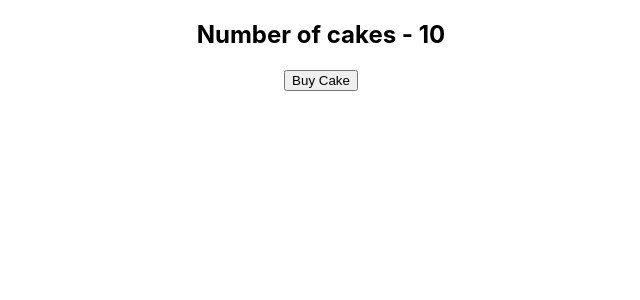
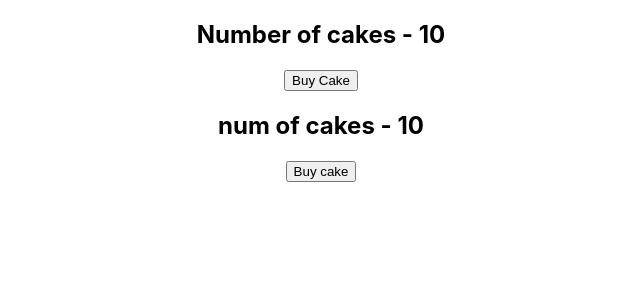
Before and after one commit to HappyBearDay/ReactReduxTutorials, a React (Create React App) app in the folder react-redux-demo/: page / in a window 1280 px wide. Shown: the top 300 px of the page, without its empty margins (319-959 px from the left). Built offline with nearby package versions, Linux system fonts and the light colour scheme.

Commit message:
React Redux Tutorials - 20 - useSelector Hook

```diff
--- a/react-redux-demo/src/App.js
+++ b/react-redux-demo/src/App.js
@@ -3,11 +3,13 @@
 import store from "./redux/store"
 import './App.css';
 import CakeContainer from './components/CakeContainer'
+import HooksCakeContainer from './components/HooksCakeContainer'
 function App() {
   return (
     <Provider store={store}>
       <div className="App">
         <CakeContainer/>
+        <HooksCakeContainer/>
       </div>
     </Provider>
   );
--- /dev/null
+++ b/react-redux-demo/src/components/HooksCakeContainer.js
@@ -0,0 +1,15 @@
+import React from "react"
+import { useSelector } from "react-redux"
+
+
+function HookCakeContainer(){
+    const numberOfCakes = useSelector(state => state.numberOfCakes)
+    return (
+        <div>
+            <h2>num of cakes - {numberOfCakes}</h2>
+            <button>Buy cake</button>
+        </div>
+    )
+}
+
+export default  HookCakeContainer
```
